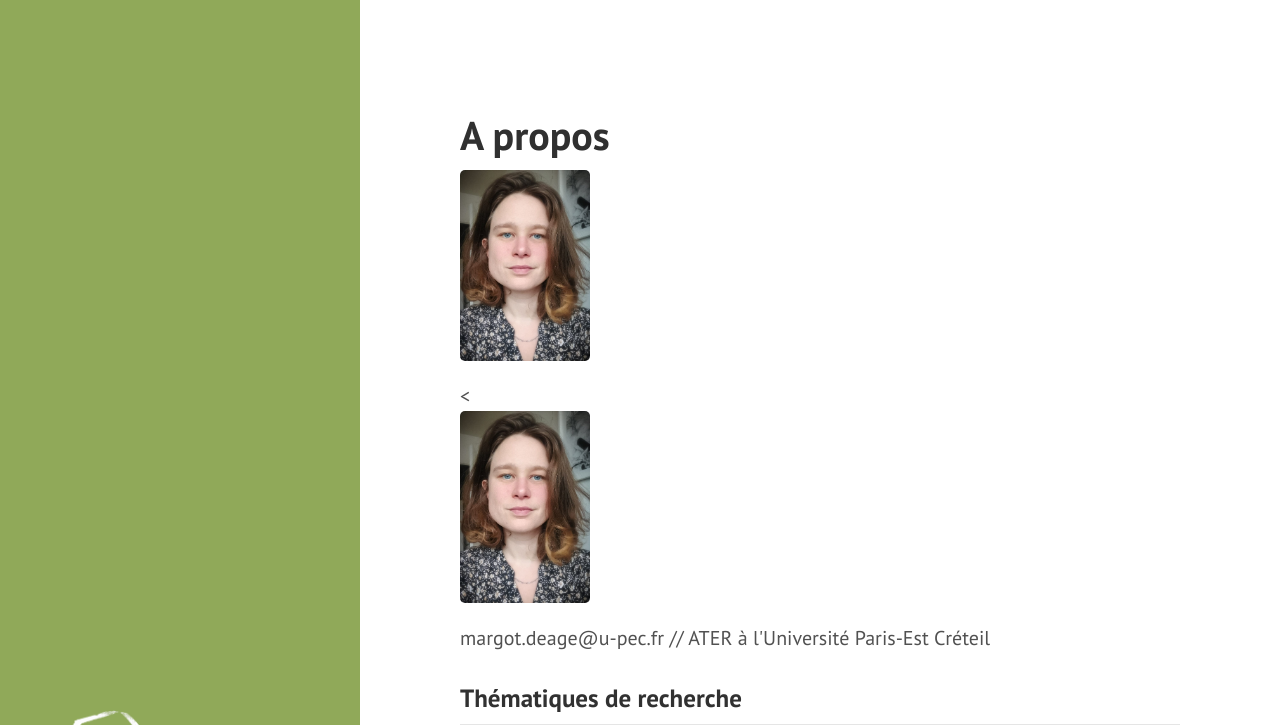
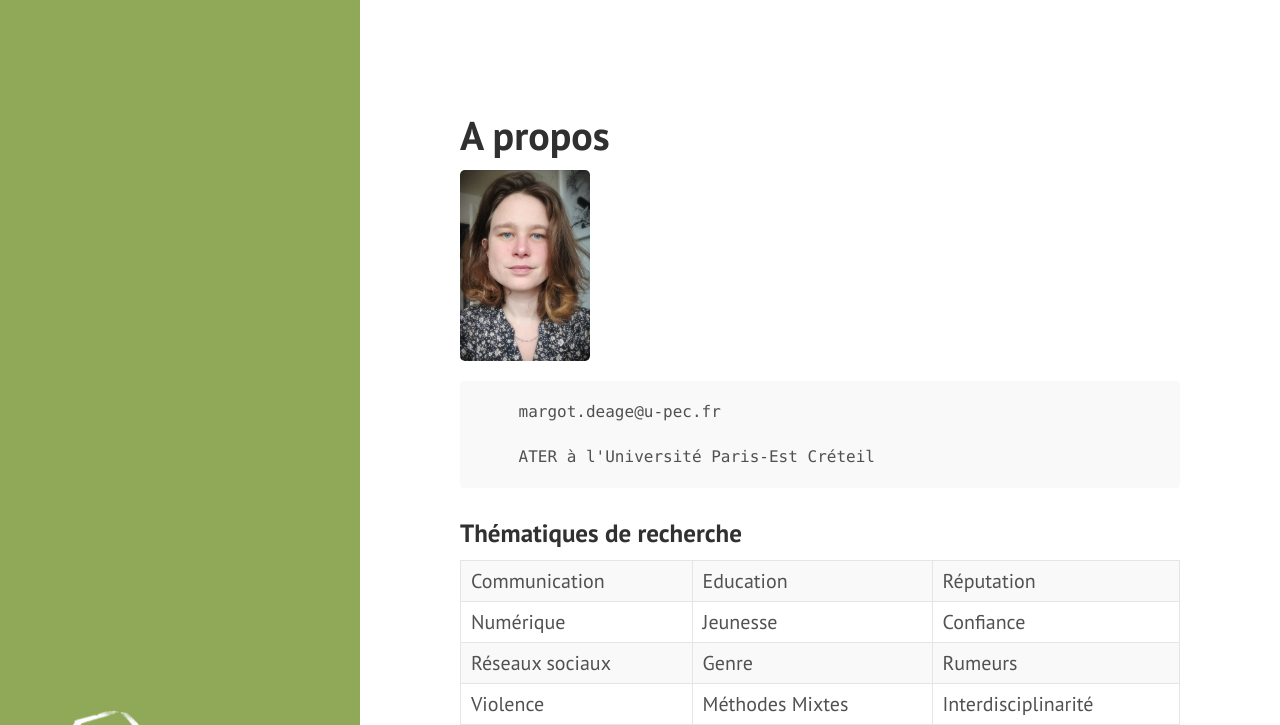
Before and after one commit to margotdeage/margotdeage.github.io, a Jekyll site: the page built from index.md, in a window 1280 px wide and 1400 px high. Shown: the top 725 px of the window. Built offline with Jekyll 4.4.1, drawn with Linux system fonts in a browser that asks for light colours; the list of posts is cut into pages by our own code; grey boxes are pictures that could not be loaded.

Commit message:
Create index.md

```diff
--- a/index.md
+++ b/index.md
@@ -5,33 +5,9 @@ title: A propos
 
 <img alt="Margot Déage" src="WhatsApp Image 2021-06-08 at 16.13.09.jpeg"  width="18%" height="18%" />
 
-<html>
+        margot.deage@u-pec.fr
 
-<head>
-    <title>
-        How to Vertically Align Text
-        Next to an Image using CSS ?
-    </title>
-
-    <style>
-        img {
-            vertical-align: middle;
-        }
-    </style>
-</head>
-
-<body>
-    <
-<img alt="Margot Déage" src="WhatsApp Image 2021-06-08 at 16.13.09.jpeg"  width="18%" height="18%" alt="">
-
-    <span>
-        margot.deage@u-pec.fr //
         ATER à l'Université Paris-Est Créteil
-    </span>
-</body>
-
-</html>
-
 
 
 
```
